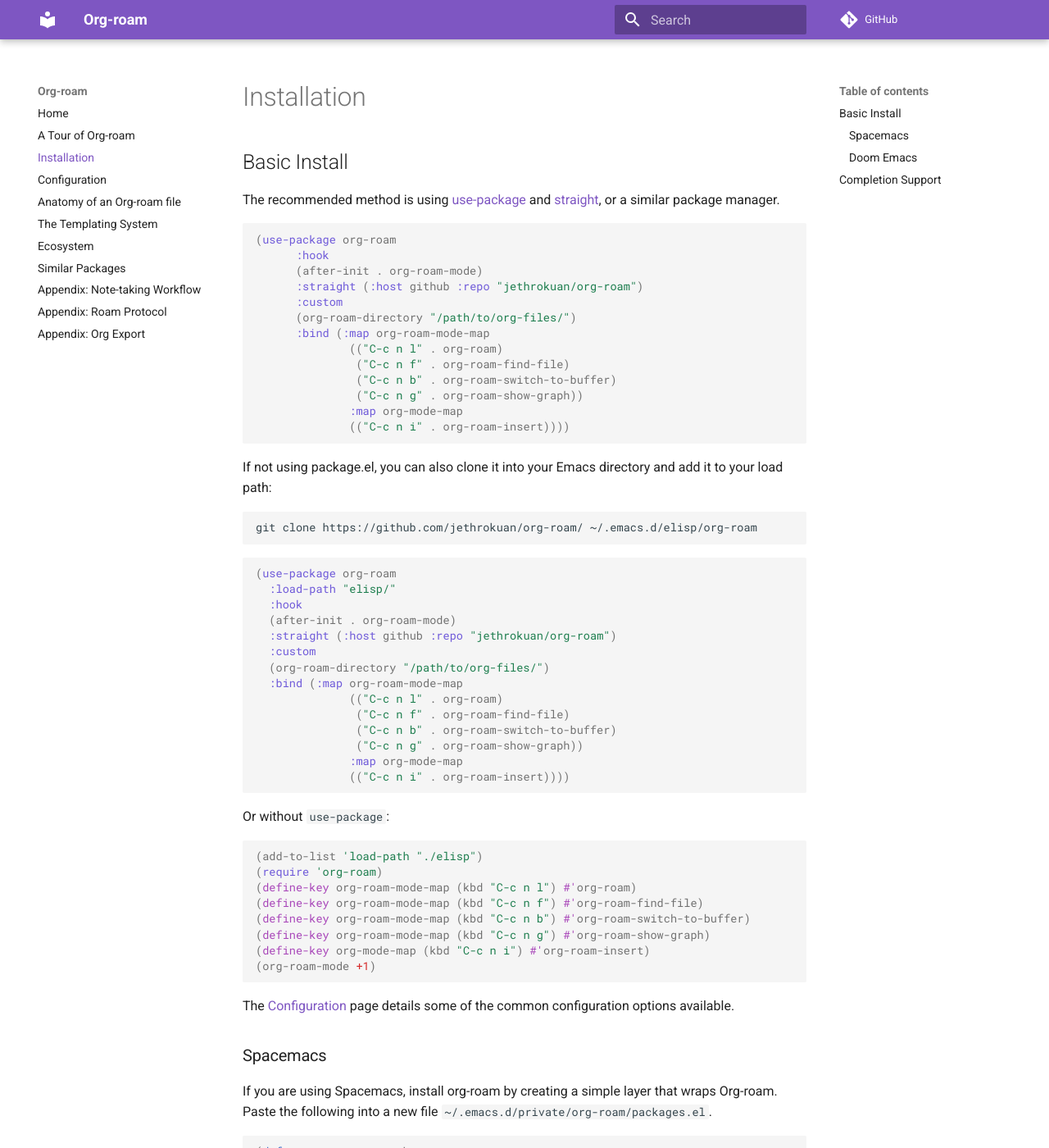
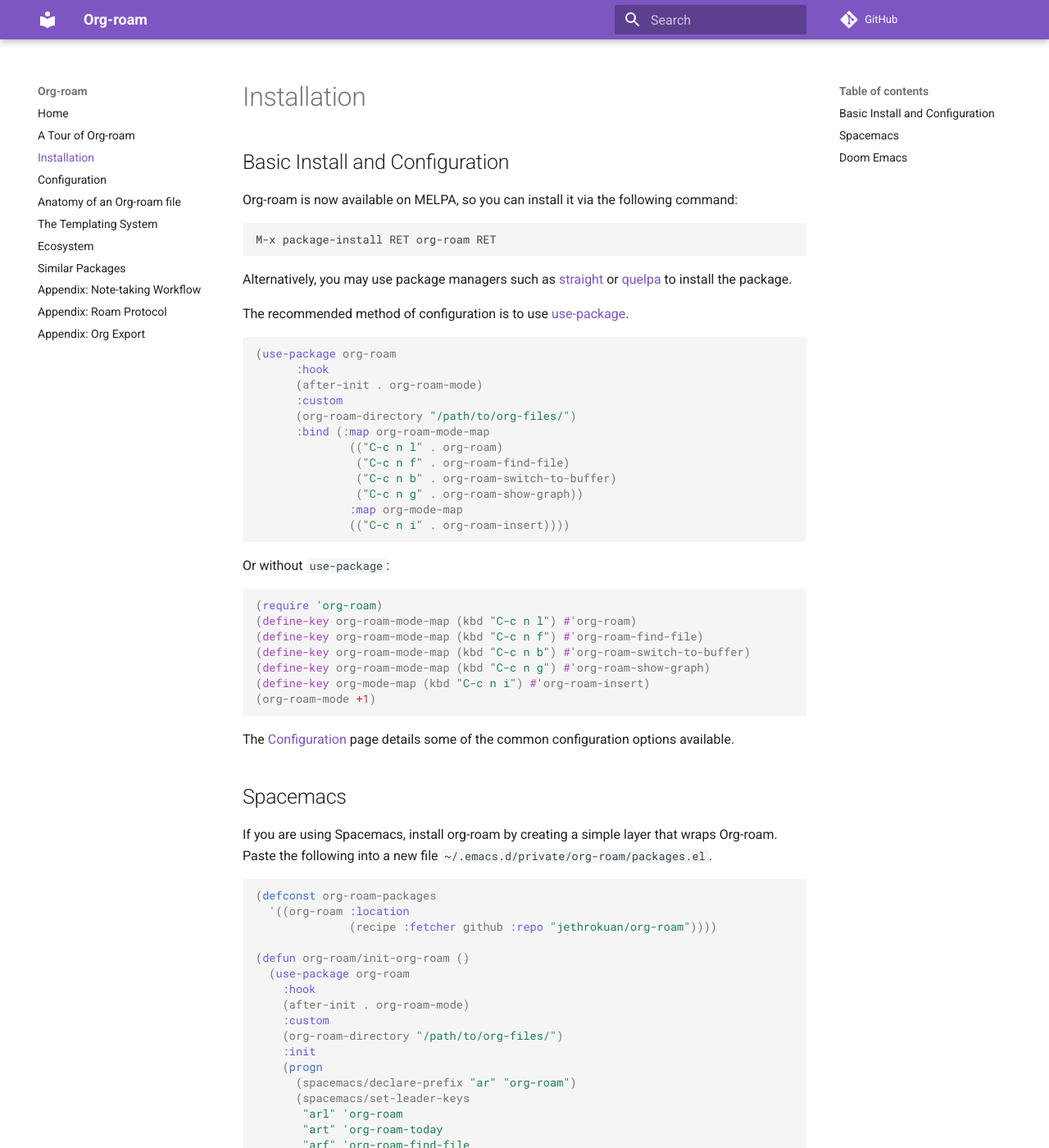
Before and after one commit to org-roam/org-roam, an MkDocs documentation site: the page built from doc/installation.md, in a window 1280 px wide and 1400 px high. Shown: the whole window at 82% size. Built offline with MkDocs 1.6.1 and Material for MkDocs 9.7.7, drawn with Linux system fonts in a browser that asks for light colours; comment, search, counter and statistics services are not loaded; some of the changed text lies outside the part shown.

Commit message:
(release): v1.0.0 (#341)

````diff
--- a/doc/installation.md
+++ b/doc/installation.md
@@ -1,12 +1,21 @@
-## Basic Install
-The recommended method is using [use-package][use-package] and
-[straight][straight], or a similar package manager.
+## Basic Install and Configuration
+
+Org-roam is now available on MELPA, so you can install it via the following
+command:
+
+```
+M-x package-install RET org-roam RET
+```
+
+Alternatively, you may use package managers such as [straight][straight] or
+[quelpa][quelpa] to install the package.
+
+The recommended method of configuration is to use [use-package][use-package].
 
 ```emacs-lisp
 (use-package org-roam
       :hook
       (after-init . org-roam-mode)
-      :straight (:host github :repo "jethrokuan/org-roam")
       :custom
       (org-roam-directory "/path/to/org-files/")
       :bind (:map org-roam-mode-map
@@ -18,34 +27,9 @@
               (("C-c n i" . org-roam-insert))))
 ```
 
-If not using package.el, you can also clone it into your Emacs
-directory and add it to your load path:
-
-```
-git clone https://github.com/jethrokuan/org-roam/ ~/.emacs.d/elisp/org-roam
-```
-
-```emacs-lisp
-(use-package org-roam
-  :load-path "elisp/"
-  :hook
-  (after-init . org-roam-mode)
-  :straight (:host github :repo "jethrokuan/org-roam")
-  :custom
-  (org-roam-directory "/path/to/org-files/")
-  :bind (:map org-roam-mode-map
-              (("C-c n l" . org-roam)
-               ("C-c n f" . org-roam-find-file)
-               ("C-c n b" . org-roam-switch-to-buffer)
-               ("C-c n g" . org-roam-show-graph))
-              :map org-mode-map
-              (("C-c n i" . org-roam-insert))))
-```
-
 Or without `use-package`:
 
 ```emacs-lisp
-(add-to-list 'load-path "./elisp")
 (require 'org-roam)
 (define-key org-roam-mode-map (kbd "C-c n l") #'org-roam)
 (define-key org-roam-mode-map (kbd "C-c n f") #'org-roam-find-file)
@@ -58,12 +42,10 @@
 The [Configuration](configuration.md) page details some of the common
 configuration options available.
 
-[use-package]: https://github.com/jwiegley/use-package
-[straight]: https://github.com/raxod502/straight.el
+## Spacemacs
 
-### Spacemacs
-If you are using Spacemacs, install org-roam by creating a simple
-layer that wraps Org-roam. Paste the following into a new file
+If you are using Spacemacs, install org-roam by creating a simple layer that
+wraps Org-roam. Paste the following into a new file
 `~/.emacs.d/private/org-roam/packages.el`.
 
 ```emacs-lisp
@@ -101,9 +83,10 @@
 restart Emacs to load `org-roam`. It's functions are available under
 the prefix `SPC a r` and `, r` when visiting an org-mode buffer.
 
-### Doom Emacs
+## Doom Emacs
 
-If you are using [Doom Emacs](https://github.com/hlissner/doom-emacs), configure packages as explained in the [getting started](https://github.com/hlissner/doom-emacs/blob/develop/docs/getting_started.org#configuring-packages) guide.
+If you are using [Doom Emacs][doom], configure packages as explained in the
+[getting started][doom-getting-started] guide.
 
 Declare Org-roam as a package in your `~/.doom.d/packages.el`:
 
@@ -131,28 +114,8 @@
   (org-roam-mode +1))
 ```
 
-## Completion Support
-
-Org-roam supports inserting links on-the-fly via [company-mode](http://company-mode.github.io/). This is achieved by providing the company backend `company-org-roam`.
-
-![company-org-roam](images/company-org-roam.gif)
-
-You may install it the following way using straight:
-
-```emacs-lisp
-(use-package company-org-roam
-  :straight nil
-  :after org-roam company org
-  :config
-  (company-org-roam-init))
-```
-
-or simply:
-
-```emacs-lisp
-(with-eval-after-load 'org-roam
-  (with-eval-after-load 'company
-    (with-eval-after-load 'org
-      (require 'company-org-roam)
-      (company-org-roam-init))))
-```
+[use-package]: https://github.com/jwiegley/use-package
+[straight]: https://github.com/raxod502/straight.el
+[quelpa]: https://github.com/quelpa/quelpa
+[doom]: https://github.com/hlissner/doom-emacs
+[doom-getting-started]: https://github.com/hlissner/doom-emacs/blob/develop/docs/getting_started.org#configuring-packages
````
Also changed, not shown: CHANGELOG.md (+7 -2 lines), README.md (+12 -5 lines), 1 other file.
